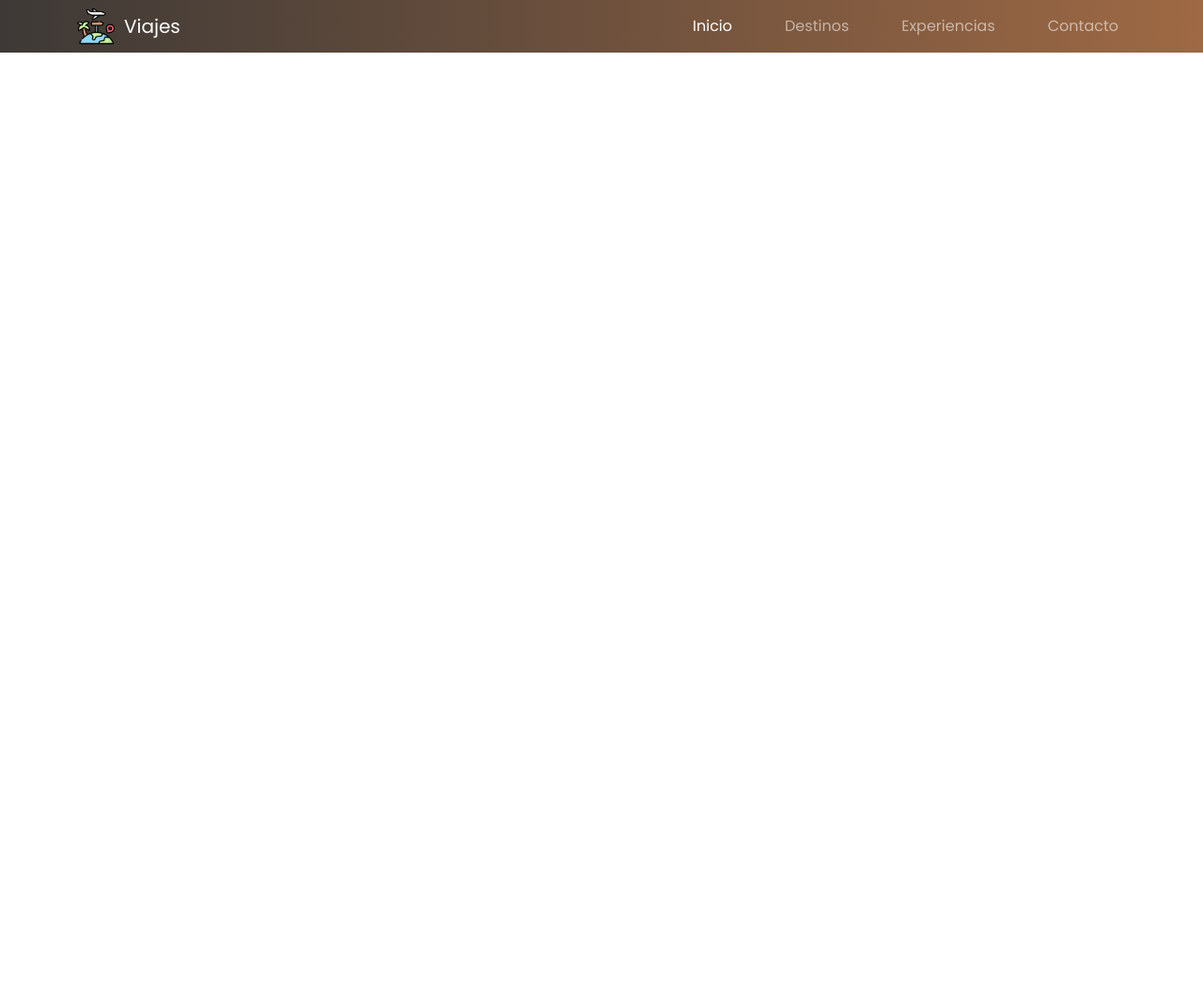
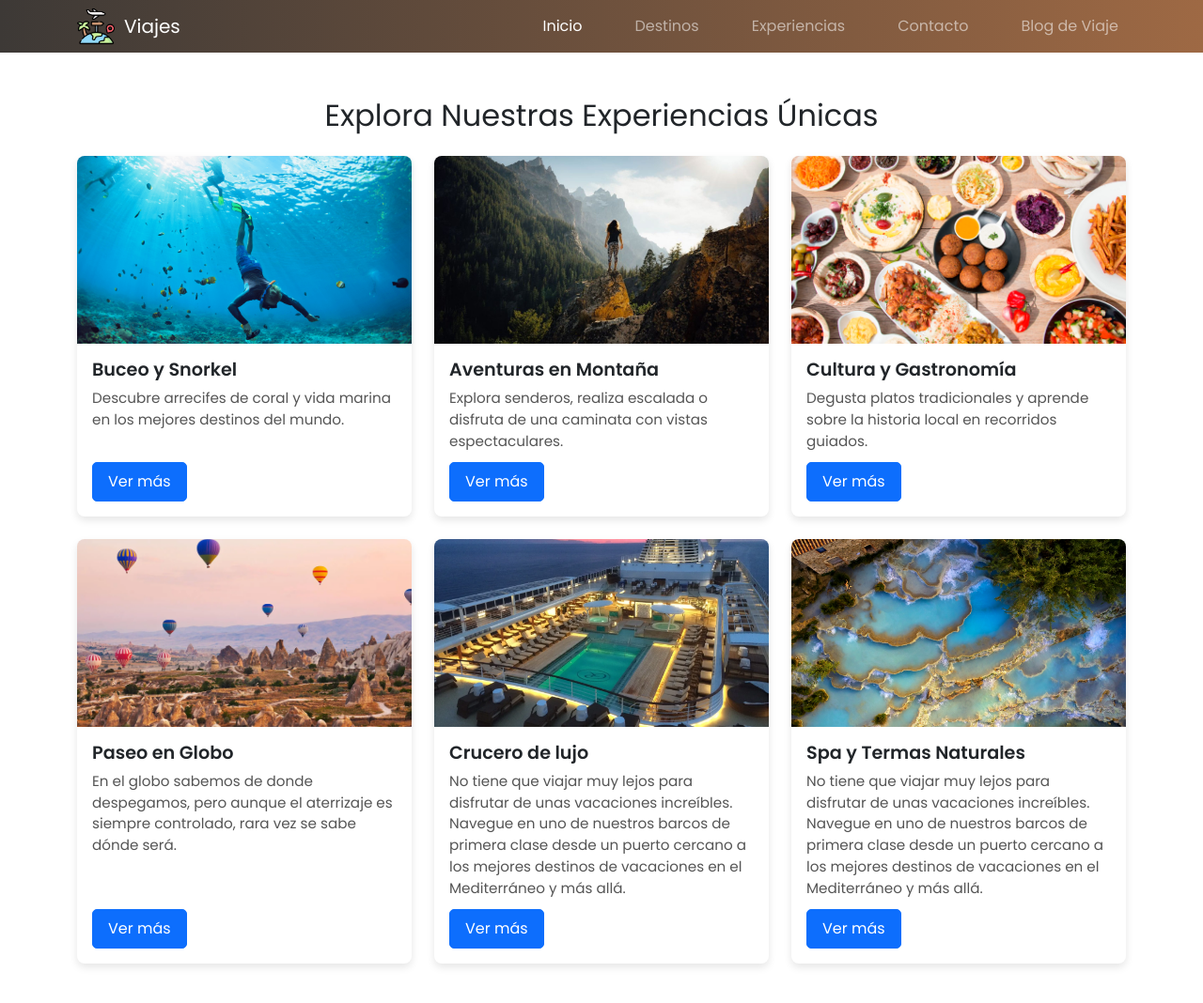
Before and after one commit to jimenezcallelaura4/Proyecto1EvDiw, a plain HTML site: page experiencias.html in a window 1280 px wide. Shown: the whole page at 94% size. Before the commit the page ends 800 px from the top, so only its background shows below. Drawn offline with nearby package versions, Linux system fonts and the light colour scheme.

Commit message:
inicio terminado, destinos con subpag terminado, exp, conacto y blog

```diff
--- a/experiencias.html
+++ b/experiencias.html
@@ -3,7 +3,7 @@
 <head>
     <meta charset="UTF-8">
     <meta name="viewport" content="width=device-width, initial-scale=1.0">
-    <title>Reserva Viajes</title>
+    <title>Experiencias</title>
     <link href="https://cdn.jsdelivr.net/npm/bootstrap-icons/font/bootstrap-icons.css" rel="stylesheet">
     <link href="https://cdn.jsdelivr.net/npm/bootstrap@5.3.0/dist/css/bootstrap.min.css" rel="stylesheet">
     <link rel="stylesheet" href="css/style.css">
@@ -33,7 +33,91 @@
                     <li class="nav-item">
                         <a class="nav-link" href="contacto.html">Contacto</a>
                     </li>
+                    <li class="nav-item">
+                        <a class="nav-link" href="blog.html">Blog de Viaje</a>
+                    </li>
                 </ul>
             </div>
         </div>
     </nav>
+
+    <main>
+        <section class="py-5">
+            <div class="container">
+                <h2 class="text-center mb-4">Explora Nuestras Experiencias Únicas</h2>
+                <div class="row g-4">
+
+                    <div class="col-md-4">
+                        <div class="card">
+                            <img src="img/exp1.png" class="card-img-top" alt="Snorkel">
+                            <div class="card-body">
+                                <h5 class="card-title">Buceo y Snorkel</h5>
+                                <p class="card-text">Descubre arrecifes de coral y vida marina en los mejores destinos del mundo.</p>
+                                <a href="snorkel.html" class="btn btn-primary">Ver más</a>
+                            </div>
+                        </div>
+                    </div>
+
+                    <div class="col-md-4">
+                        <div class="card">
+                            <img src="img/exp2.jpg" class="card-img-top" alt="Aventura">
+                            <div class="card-body">
+                                <h5 class="card-title">Aventuras en Montaña</h5>
+                                <p class="card-text">Explora senderos, realiza escalada o disfruta de una caminata con vistas espectaculares.</p>
+                                <a href="aventura.html" class="btn btn-primary">Ver más</a>
+                            </div>
+                        </div>
+                    </div>
+
+                    <div class="col-md-4">
+                        <div class="card">
+                            <img src="img/exp3.png" class="card-img-top" alt="Gastronomía">
+                            <div class="card-body">
+                                <h5 class="card-title">Cultura y Gastronomía</h5>
+                                <p class="card-text">Degusta platos tradicionales y aprende sobre la historia local en recorridos guiados.</p>
+                                <a href="gastronomia.html" class="btn btn-primary">Ver más</a>
+                            </div>
+                        </div>
+                    </div>
+
+                    <div class="col-md-4">
+                        <div class="card">
+                            <img src="img/exp4.webp" class="card-img-top" alt="Gastronomía">
+                            <div class="card-body">
+                                <h5 class="card-title">Paseo en Globo</h5>
+                                <p class="card-text">En el globo sabemos de donde despegamos, pero aunque el aterrizaje es siempre controlado, rara vez se sabe dónde será.</p>
+                                <a href="gastronomia.html" class="btn btn-primary">Ver más</a>
+                            </div>
+                        </div>
+                    </div>
+
+                    <div class="col-md-4">
+                        <div class="card">
+                            <img src="img/exp5.webp" class="card-img-top" alt="Gastronomía">
+                            <div class="card-body">
+                                <h5 class="card-title">Crucero de lujo</h5>
+                                <p class="card-text">No tiene que viajar muy lejos para disfrutar de unas vacaciones increíbles. Navegue en uno de nuestros barcos de primera clase desde un puerto cercano a los mejores destinos de vacaciones en el Mediterráneo y más allá.</p>
+                                <a href="gastronomia.html" class="btn btn-primary">Ver más</a>
+                            </div>
+                        </div>
+                    </div>
+
+                    <div class="col-md-4">
+                        <div class="card">
+                            <img src="img/exp6.jpg" class="card-img-top" alt="Gastronomía">
+                            <div class="card-body">
+                                <h5 class="card-title">Spa y Termas Naturales</h5>
+                                <p class="card-text">No tiene que viajar muy lejos para disfrutar de unas vacaciones increíbles. Navegue en uno de nuestros barcos de primera clase desde un puerto cercano a los mejores destinos de vacaciones en el Mediterráneo y más allá.</p>
+                                <a href="gastronomia.html" class="btn btn-primary">Ver más</a>
+                            </div>
+                        </div>
+                    </div>
+                </div>
+            </div>
+        </section>
+    </main>
+
+    <script src="https://cdn.jsdelivr.net/npm/bootstrap@5.3.0/dist/js/bootstrap.bundle.min.js"></script>
+
+</body>
+</html>
```
Also changed, not shown: blog.html (added, +81 -0 lines), ciudad.html (+3 -0 lines), contacto.html (+4 -1 lines), destinos.html (+5 -0 lines), index.html (+4 -1 lines), montaña.html (+3 -0 lines), playa.html (+3 -0 lines), img/blog1.webp (added), img/blog2.png (added), img/blog3.webp (added), img/exp1.png (added), img/exp2.jpg (added), img/exp3.png (added), img/exp4.webp (added), 2 more files.
